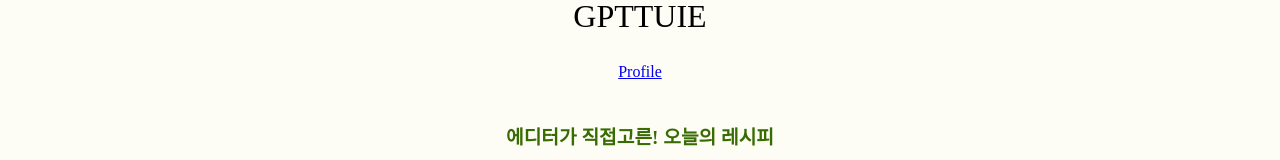
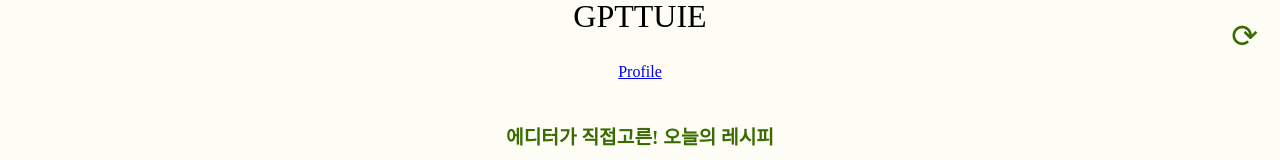
Before and after one commit to sunshower1127/Gpttuie-Web-with-React, a React (Vite) app: page / in a window 1280 px wide. Shown: the top 160 px of the page. Built offline with nearby package versions, Linux system fonts and the light colour scheme; no server answers; the database is empty.

Commit message:
refresh btn 추가

```diff
--- a/src/routes/home.tsx
+++ b/src/routes/home.tsx
@@ -1,15 +1,16 @@
+import { Link } from "react-router-dom";
 import styled from "styled-components";
 import PostCard from "../components/postcard";
 import Timeline from "../components/timeline";
-import { Link } from "react-router-dom";
+import myTheme from "../constants/myTheme";
 import useRefresh from "../hooks/useRefresh";
-import myTheme from "../constants/myTheme";
 
 export default function Home() {
   const { isRefreshing, LoadingIndicator } = useRefresh();
   return (
     <Wrapper>
       {isRefreshing && <LoadingIndicator />}
+      <RefreshBtn onClick={() => window.location.reload()}>⟳</RefreshBtn>
       <Title>GPTTUIE</Title>
       <Menu>
         <Link to="/profile">Profile</Link>
@@ -54,3 +55,14 @@ const Menu = styled.div`
     display: none;
   }
 `;
+
+const RefreshBtn = styled.button`
+  position: fixed;
+  top: 1rem;
+  right: 1rem;
+  font-size: 2rem;
+  background-color: transparent;
+  border: none;
+  cursor: pointer;
+  color: ${myTheme.colors.primary};
+`;
```
